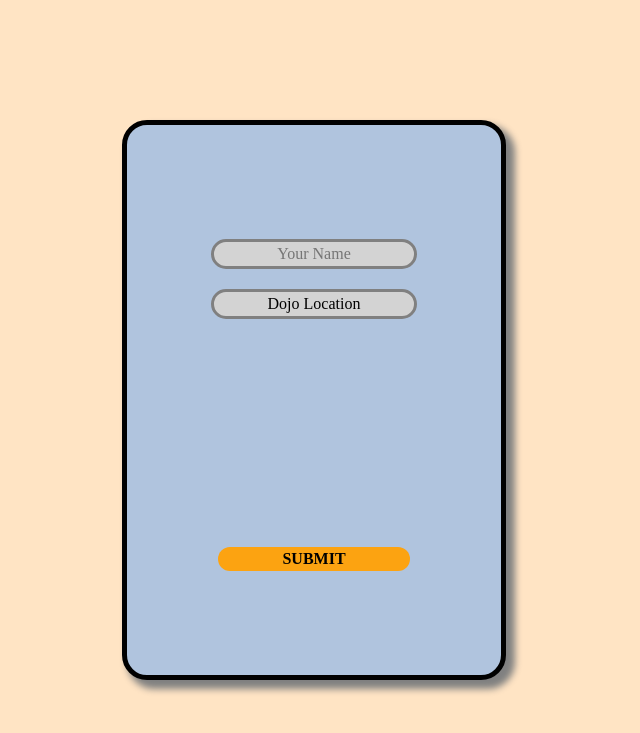
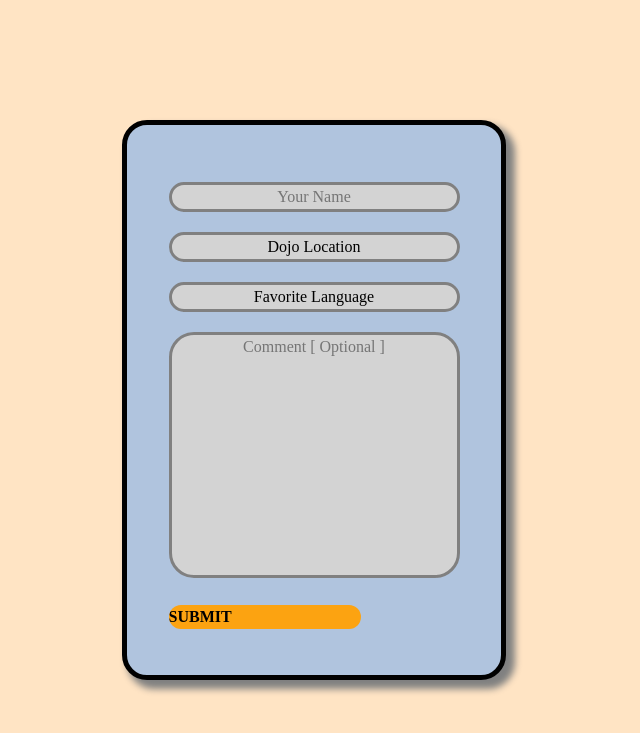
Before and after one commit to AdityaVhanesa/Coding_Dojo_BootCamp, a Flask app: page / in a window 1280 px wide. Shown: the top 733 px of the page, without its empty margins (326-966 px from the left). Run offline with Flask 2, Linux system fonts and the light colour scheme.

Commit message:
FLASK Fundamentals ---------------------------------- Assignment --> Dojo Survey Form [ Changes in the index.html ] Type       --> Core

```diff
--- a/Python_Stack/flask/fundamentals/flask_Dojo_Survey/app.py
+++ b/Python_Stack/flask/fundamentals/flask_Dojo_Survey/app.py
@@ -9,18 +9,15 @@ def hello_survey():  # put application's code here
     return render_template('index.html')
 
 
-@app.route('/process', methods=['post', 'get'])
+@app.route('/process', methods=['post'])
 def process_form():
     print(request.method)
-    print(request.args)
-    # session['name'] = request.form['s_name']
-    # session['dojo_location'] = request.form['s_dojo_location']
-    # session['language'] = request.form['s_fav_language']
-    # session['comment'] = request.form['s_comment']
+    print(request.form)
+    session['name'] = request.form['s_name']
+    session['dojo_location'] = request.form['s_dojo_location']
+    session['language'] = request.form['s_fav_language']
+    session['comment'] = request.form['s_comment']
     return redirect('/result')
-
-
-
 
 
 @app.route('/result')
--- a/Python_Stack/flask/fundamentals/flask_Dojo_Survey/static/css/style.css
+++ b/Python_Stack/flask/fundamentals/flask_Dojo_Survey/static/css/style.css
@@ -114,3 +114,7 @@ textarea {
 .bold_text {
     font-weight: bold;
 }
+
+.commnet {
+    min-height: 30%;
+}
--- a/Python_Stack/flask/fundamentals/flask_Dojo_Survey/templates/index.html
+++ b/Python_Stack/flask/fundamentals/flask_Dojo_Survey/templates/index.html
@@ -19,38 +19,43 @@
             <label>
                 <select name="s_dojo_location" class="s_input">
                     <option value="place_holder">Dojo Location</option>
-                    <option value="san_jose">San Jose</option>
-                    <option value="chicago">Chicago</option>
-                    <option value="new_york">New York</option>
-                    <option value="seattle">Seattle</option>
+                    <option value="San Jose">San Jose</option>
+                    <option value="Chicago">Chicago</option>
+                    <option value="New York">New York</option>
+                    <option value="Seattle">Seattle</option>
                 </select>
             </label>
         </div>
-{##}
-{#        <div>#}
-{#            <label>#}
-{#                <select name="s_fav_language" class="s_input">#}
-{#                    <option value="place_holder">Favorite Language</option>#}
-{#                    <option value="python">Python</option>#}
-{#                    <option value="java">Java</option>#}
-{#                    <option value="c">C</option>#}
-{#                    <option value="html">HTML</option>#}
-{#                    <option value="js">Java Script</option>#}
-{#                    <option value="ruby">Ruby</option>#}
-{#                </select>#}
-{#            </label>#}
-{#        </div>#}
-{##}
-{#        <div>#}
-{#            <label>#}
-{#                <textarea name="s_comment"  cols="30" rows="10" placeholder="Comment [ Optional ]" class="s_input"></textarea>#}
-{#            </label>#}
-{#        </div>#}
+
+        <div>
+            <label>
+                <select name="s_fav_language" class="s_input">
+                    <option value="place_holder">Favorite Language</option>
+                    <option value="python">Python</option>
+                    <option value="java">Java</option>
+                    <option value="c">C</option>
+                    <option value="html">HTML</option>
+                    <option value="js">Java Script</option>
+                    <option value="ruby">Ruby</option>
+                </select>
+            </label>
+        </div>
+
+        <div>
+            <label>
+                <textarea name="s_comment"  cols="30" rows="10" placeholder="Comment [ Optional ]" class="s_input"></textarea>
+            </label>
+        </div>
+
+        <div>
+            <label>
+                <input type="submit" value="SUBMIT" class="submit_button">
+            </label>
+        </div>
 
     </form>
 
 
-    <a href="/process"><div class="submit_button">SUBMIT</div></a>
 
 
 </div>
--- a/Python_Stack/flask/fundamentals/flask_Dojo_Survey/templates/result.html
+++ b/Python_Stack/flask/fundamentals/flask_Dojo_Survey/templates/result.html
@@ -25,7 +25,7 @@
 
     <div class="info_row_outer_div">
         <div class="info_row_inner_div bold_text">Comment:</div>
-        <div class="info_row_inner_div">{{ session['commnet'] }}</div>
+        <div class="info_row_inner_div">{{ session['comment'] }}</div>
     </div>
 
     <a href="/"><div class="submit_button">BACK</div></a>
```
Also changed, not shown: Python_Stack/flask/fundamentals/flask_Dojo_Survey/templates/index1.html (added, +14 -0 lines).
